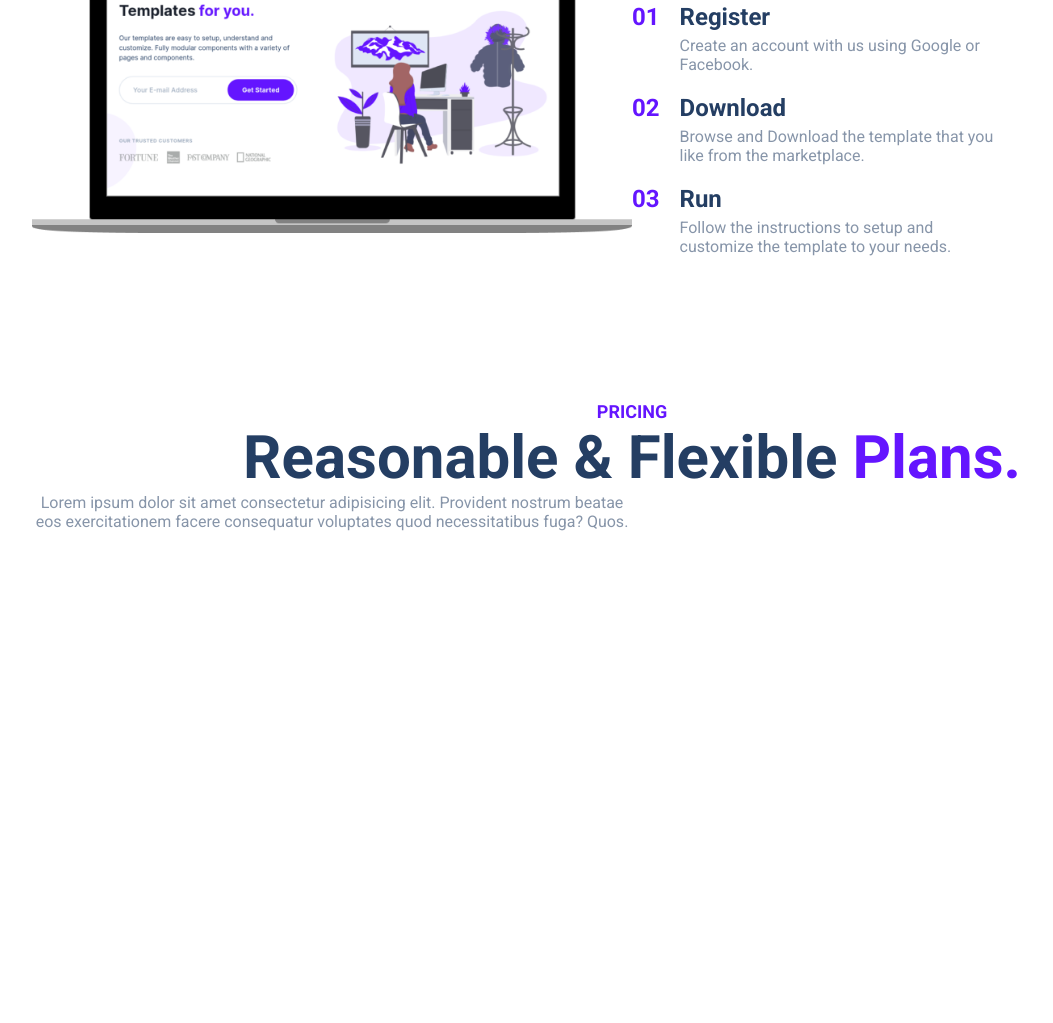
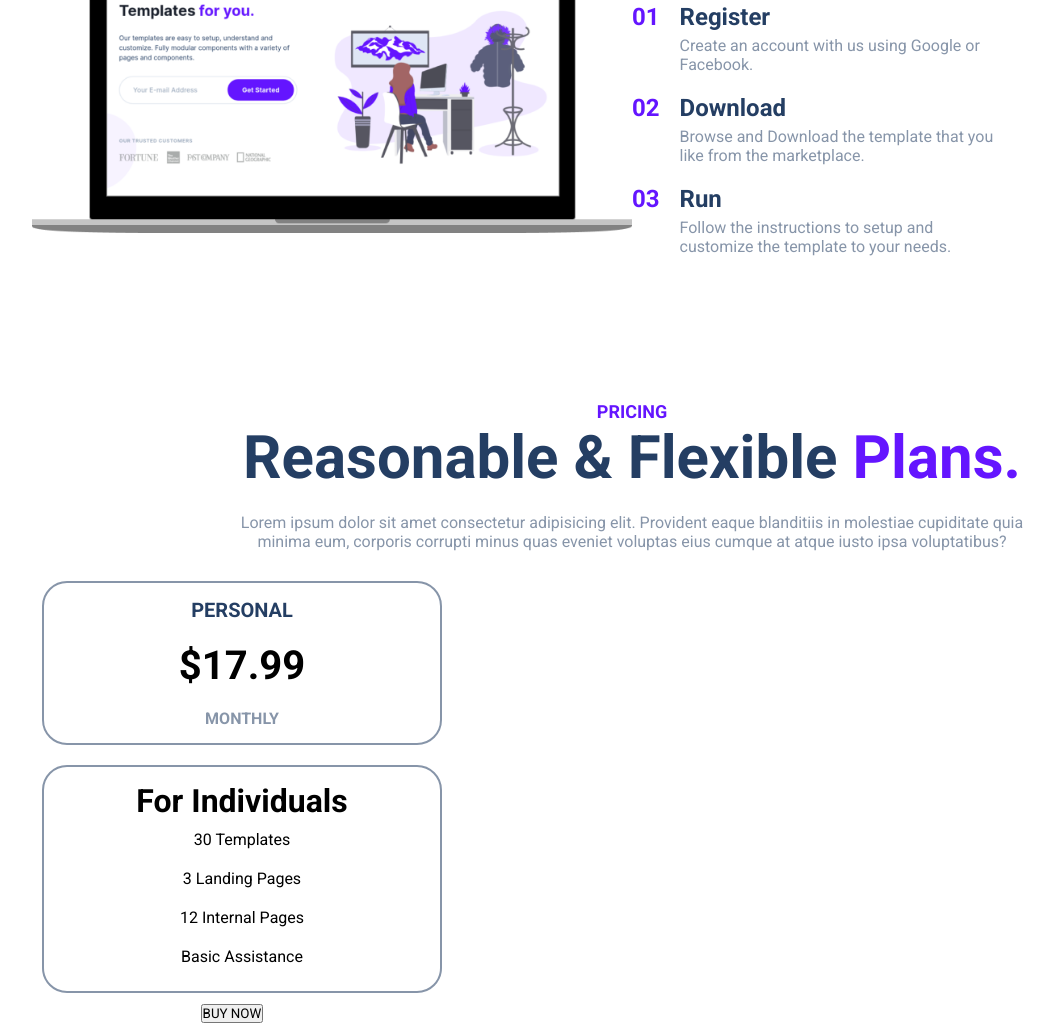
Before and after one commit to qui-dang/final-project, a plain HTML site: page index.html in a window 1280 px wide. Shown: the part 2330-3353 px from the top of the page, without its empty margins (8-1061 px from the left). Before the commit the page ends 2861 px from the top, so only its background shows below. Drawn offline with Linux system fonts and the light colour scheme.

Commit message:
commencing designing 5th row with 3 individual columns

```diff
--- a/index.html
+++ b/index.html
@@ -206,17 +206,31 @@
         </div>
     </div>
     <div class="row">
+        <div class="plans__title">
+            <h1 class="plans__title--primary"><span>PRICING</span></h1>
+            <h1 class="plans__title--secondary">Reasonable & Flexible <span>Plans.</span></h1>
+            <p class="plans__description">Lorem ipsum dolor sit amet consectetur adipisicing elit. Provident eaque
+                blanditiis in molestiae cupiditate quia minima eum, corporis corrupti minus quas eveniet voluptas eius
+                cumque at atque iusto ipsa voluptatibus?</p>
+        </div>
         <div class="plans">
-            <div class="plans__title">
-                <h1 class="plans__title--primary"><span>PRICING</span></h1>
-                <h1 class="plans__title--secondary">Reasonable & Flexible <span>Plans.</span></h1>
-                <div class="plans__description">
-                    <p>Lorem ipsum dolor sit amet consectetur adipisicing elit. Provident nostrum beatae eos
-                        exercitationem facere consequatur voluptates quod necessitatibus fuga? Quos.</p>
+            <div class="plan">
+                <div class="plan__column__one">
+                    <h1 class="plan__header">PERSONAL</h1>
+                    <h1 class="plan__price">$17.99</h1>
+                    <h1 class="plan__term">MONTHLY</h1>
                 </div>
-
+                <div class="plan__column_two">
+                    <h1 class="plan__header--two">For Individuals</h1>
+                    <p class="plan__description">30 Templates</p>
+                    <p class="plan__description">3 Landing Pages</p>
+                    <p class="plan__description">12 Internal Pages</p>
+                    <p class="plan__description">Basic Assistance</p>
+                </div>
+                <div class="plan__button">
+                    <button>BUY NOW</button>
+                </div>
             </div>
-
         </div>
     </div>
 
--- a/styles.css
+++ b/styles.css
@@ -438,17 +438,6 @@ right side of column
 5th row // creating a column of drop down menus with information inside
 
 */
-.plans {
-  display: flex;
-  flex-wrap: wrap;
-}
-
-.plan {
-  width: calc(100% / 3);
-  display: flex;
-  flex-direction: column;
-}
-
 .plans__title {
   display: flex;
   flex-direction: column;
@@ -467,8 +456,72 @@ right side of column
 }
 
 .plans__description {
+  width: 100%;
+  padding: 20px 200px;
+  justify-content: center;
+  text-align: center;
+  color: #8795a9;
+}
+
+/*
+
+5th row // column for each plans.
+
+*/
+.plans {
   display: flex;
+  flex-wrap: wrap;
+}
+
+.plan {
+  width: calc(100% / 3);
+  display: flex;
+  flex-direction: column;
+  text-align: center;
+}
+
+/*
+
+plan / column one
+
+*/
+
+.plan__column__one {
+  padding: 15px;
+  width: 100%;
+  margin: 10px;
+  border-radius: 25px;
+  border-width: 2px;
+  border-style: solid;
+  border-color: #8795a9;
+}
+
+.plan__header {
+  font-size: 20px;
+  color: #243e63;
+}
+
+.plan__price {
+  font-size: 40px;
+  color: black;
+  padding: 20px 0;
+}
+
+.plan__term {
+  font-size: 16px;
   color: #8795a9;
+}
+
+.plan__description {
+  padding: 10px;
+}
+
+.plan__column_two {
+  padding: 15px;
   width: 100%;
-  max-width: 600px;
+  margin: 10px;
+  border-radius: 25px;
+  border-width: 2px;
+  border-style: solid;
+  border-color: #8795a9;
 }
```
